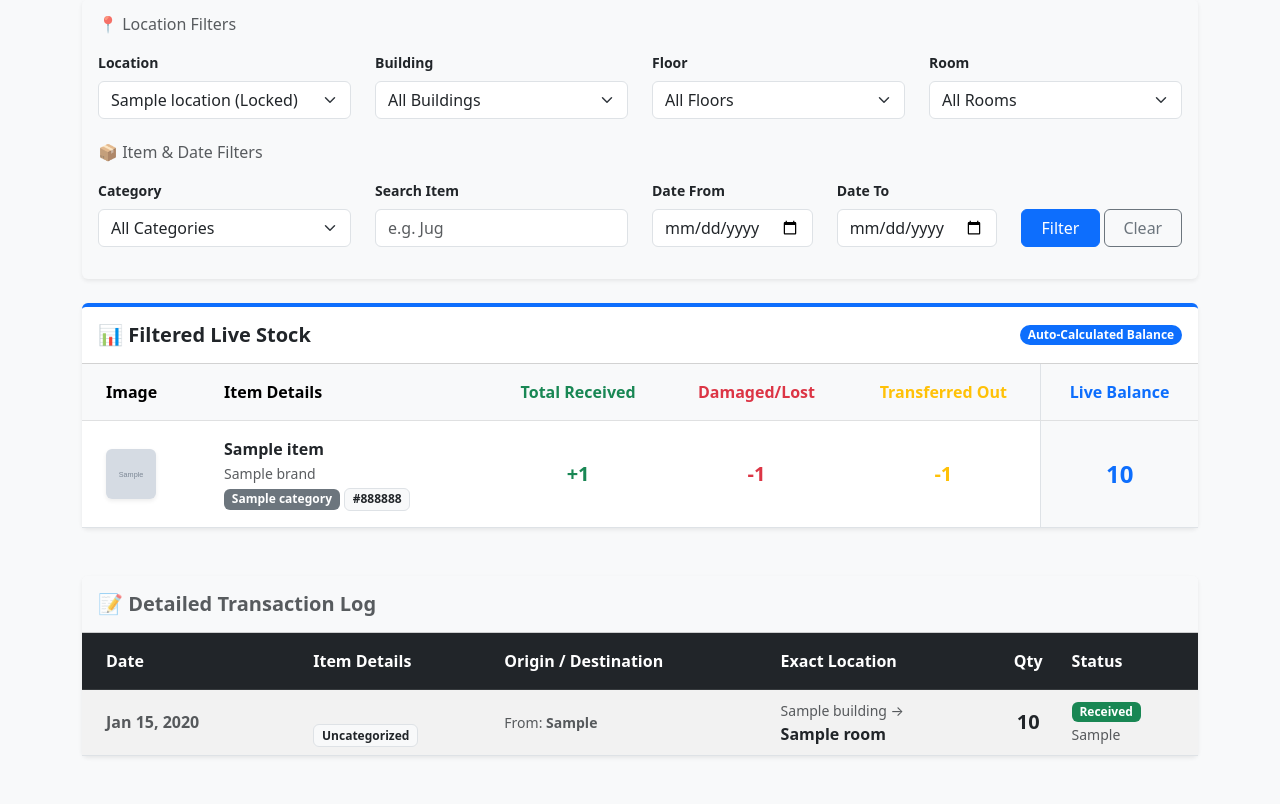
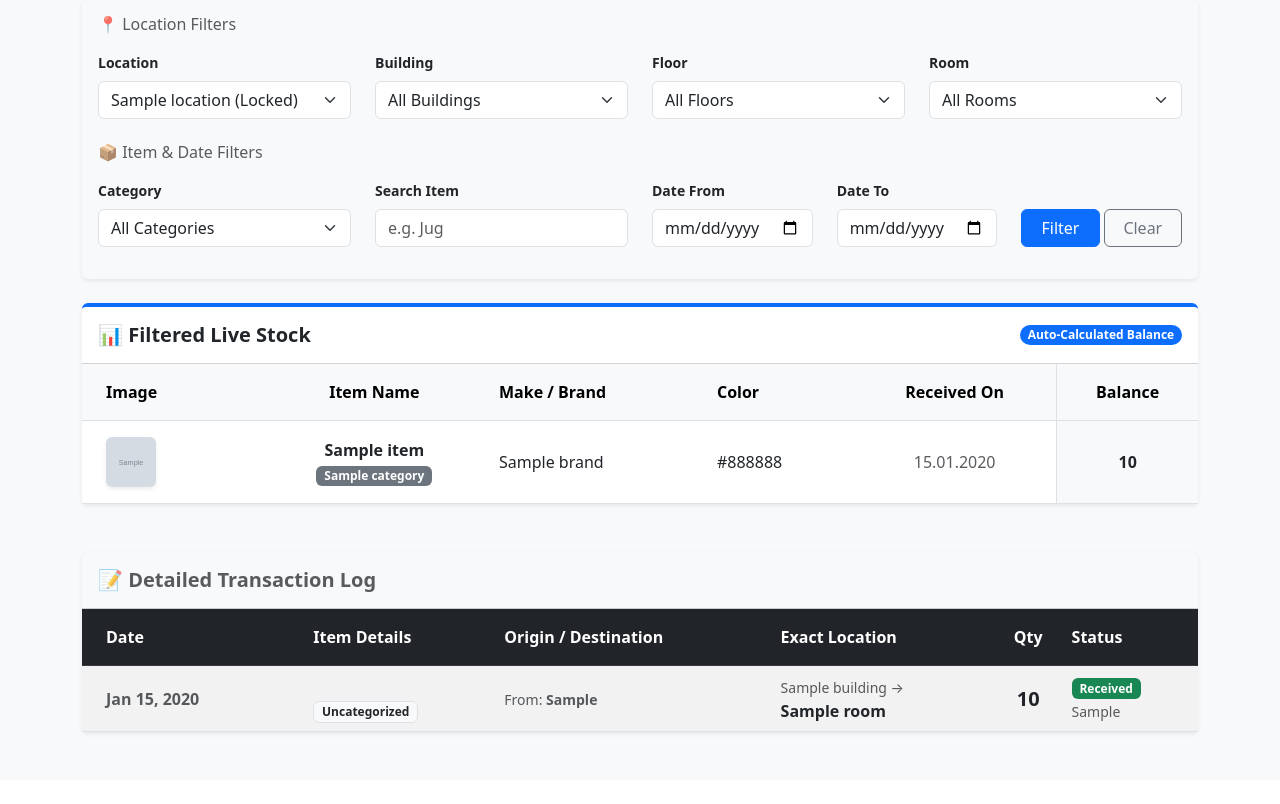
Before and after one commit to sambhavsharma27/KIMS, a Django app: template inventory/templates/inventory/dashboard.html in a window 1280 px wide. Shown: the part 190-994 px from the top of the page. After the commit the page ends 925 px from the top, so only its background shows below. Run offline with Django 5.2, Linux system fonts and the light colour scheme; tables that the repository leaves empty hold one stand-in row (values such as "Sample post"); the template is opened without the code that fills it: values that come from a table or form of the project are taken from there, most other values are stand-ins (such as "Sample title", 1, 10 or a date in 2020); grey boxes marked "Sample" are stand-in pictures; data that the repository does not hold is empty; some libraries are stand-ins or nearby versions.

Commit message:
Date wise sorting in Dashboard.

```diff
--- a/inventory/templates/inventory/dashboard.html
+++ b/inventory/templates/inventory/dashboard.html
@@ -7,9 +7,9 @@
         <a href="{% url 'select_building' current_location.id %}" class="btn btn-primary me-3 shadow-sm fw-bold">
             🚶‍♂️ Virtual Visit (Manage Rooms)
         </a>
-        <button class="btn btn-success me-2 shadow-sm">📥 Export to Excel</button>
-        <button class="btn btn-danger shadow-sm">📄 Export to PDF</button>
-    </div>
+        <button id="exportExcelBtn" class="btn btn-success me-2 shadow-sm">📥 Export to Excel</button>
+        <button id="exportPdfBtn" class="btn btn-danger shadow-sm">📄 Export to PDF</button>
+        </div>
 </div>
 
 <div class="card shadow-sm mb-4 border-0 bg-light">
@@ -92,15 +92,18 @@
     </div>
     <div class="card-body p-0">
         <div class="table-responsive">
-            <table class="table table-hover align-middle mb-0">
-                <thead class="table-light">
+            <table id="liveStockTable" class="table table-hover align-middle mb-0 bg-white">
+            <thead class="table-light">
                     <tr>
                         <th class="px-4 py-3">Image</th>
-                        <th class="py-3">Item Details</th>
-                        <th class="text-center py-3 text-success">Total Received</th>
-                        <th class="text-center py-3 text-danger">Damaged/Lost</th>
-                        <th class="text-center py-3 text-warning">Transferred Out</th>
-                        <th class="text-center py-3 bg-light fs-6 text-primary border-start">Live Balance</th>
+                        <th class="py-3 text-center">Item Name</th>
+                        <th class="py-3">Make / Brand</th>
+                        <th class="py-3">Color</th>
+
+                        <th class="text-center py-3" style="cursor: pointer; user-select: none;" onclick="sortTableByDate()" title="Click to sort by date">
+                            Received On
+                        </th>
+                        <th class="text-center py-3 bg-light border-start">Balance</th>
                     </tr>
                 </thead>
                 <tbody>
@@ -115,19 +118,21 @@
                                 </div>
                             {% endif %}
                         </td>
-                        <td class="py-3">
+                        <td class="py-3 text-center">
                             <strong class="fs-6">{{ item.name }}</strong>
-                            {% if item.brand %}<br><small class="text-muted">{{ item.brand }}</small>{% endif %}
                             <br>
                             <span class="badge bg-secondary mt-1">{{ item.category.name|default:"Uncategorized" }}</span>
-                            {% if item.colour %}
-                                <span class="badge bg-light text-dark border">{{ item.colour }}</span>
-                            {% endif %}
                         </td>
-                        <td class="text-center fw-bold text-success fs-5">+{{ item.total_received }}</td>
-                        <td class="text-center fw-bold text-danger fs-5">-{{ item.total_damaged }}</td>
-                        <td class="text-center fw-bold text-warning fs-5">-{{ item.total_transferred }}</td>
-                        <td class="text-center fw-bold bg-light fs-4 text-primary border-start">
+                        <td class="py-3 text-dark">
+                            {{ item.brand|default:"-" }}
+                        </td>
+                        <td class="py-3 text-dark">
+                            {{ item.colour|default:"-" }}
+                        </td>
+                        <td class="text-center py-3 text-muted">
+                            {{ item.created_at|date:"d.m.Y" }}
+                        </td>
+                        <td class="text-center fw-bold bg-light border-start">
                             {{ item.current_stock }}
                         </td>
                     </tr>
@@ -162,7 +167,7 @@
                     </tr>
                 </thead>
                 <tbody>
-                    {% for txn in transactions %}
+                    {% for txn in transactions|slice:":10" %}
                     <tr>
                         <td class="fw-bold text-muted px-4">{{ txn.date_recorded|date:"M d, Y" }}</td>
                         <td>
@@ -207,7 +212,63 @@
     </div>
 </div>
 
+<script src="https://cdnjs.cloudflare.com/ajax/libs/xlsx/0.18.5/xlsx.full.min.js"></script>
+<script src="https://cdnjs.cloudflare.com/ajax/libs/html2pdf.js/0.10.1/html2pdf.bundle.min.js"></script>
+
 <script>
+    // Date wise sorting logic(Descending)
+    document.addEventListener("DOMContentLoaded", function() {
+        const table = document.getElementById("liveStockTable");
+        if(table) {
+            const tbody = table.querySelector("tbody");
+            const rows = Array.from(tbody.querySelectorAll("tr"));
+
+            rows.sort((a, b) => {
+                if (a.cells.length < 5 || b.cells.length < 5) return 0;
+
+                const dateA_text = a.cells[4].innerText.trim();
+                const dateB_text = b.cells[4].innerText.trim();
+
+                const timeA = parseDateToTime(dateA_text);
+                const timeB = parseDateToTime(dateB_text);
+
+                return timeB - timeA; // Descending order
+            });
+
+            rows.forEach(row => tbody.appendChild(row));
+        }
+    });
+
+    function parseDateToTime(dateStr) {
+        if (!dateStr || dateStr === "-") return 0;
+        const parts = dateStr.split('.');
+        if (parts.length === 3) {
+            return new Date(parts[2], parts[1] - 1, parts[0]).getTime();
+        }
+        return 0;
+    }
+
+    // --- Frontend Excel Logic (Seedha HTML table scrape karega) ---
+    document.getElementById('exportExcelBtn').addEventListener('click', function() {
+        var table = document.getElementById("liveStockTable");
+        var wb = XLSX.utils.table_to_book(table, {sheet: "Live Stock"});
+        XLSX.writeFile(wb, "KIMS_Live_Stock.xlsx");
+    });
+
+    // --- Export to PDF Logic ---
+    document.getElementById('exportPdfBtn').addEventListener('click', function() {
+        var element = document.getElementById('liveStockTable');
+        var opt = {
+            margin:       0.2,
+            filename:     'KIMS_Live_Stock.pdf',
+            image:        { type: 'jpeg', quality: 0.98 },
+            html2canvas:  { scale: 2, useCORS: true },
+            jsPDF:        { unit: 'in', format: 'a4', orientation: 'landscape' }
+        };
+        html2pdf().set(opt).from(element).save();
+    });
+
+    // --- Existing Dropdown Filter Logic ---
     document.addEventListener("DOMContentLoaded", function() {
         const buildingSelect = document.getElementById('buildingSelect');
         const floorSelect = document.getElementById('floorSelect');
```
